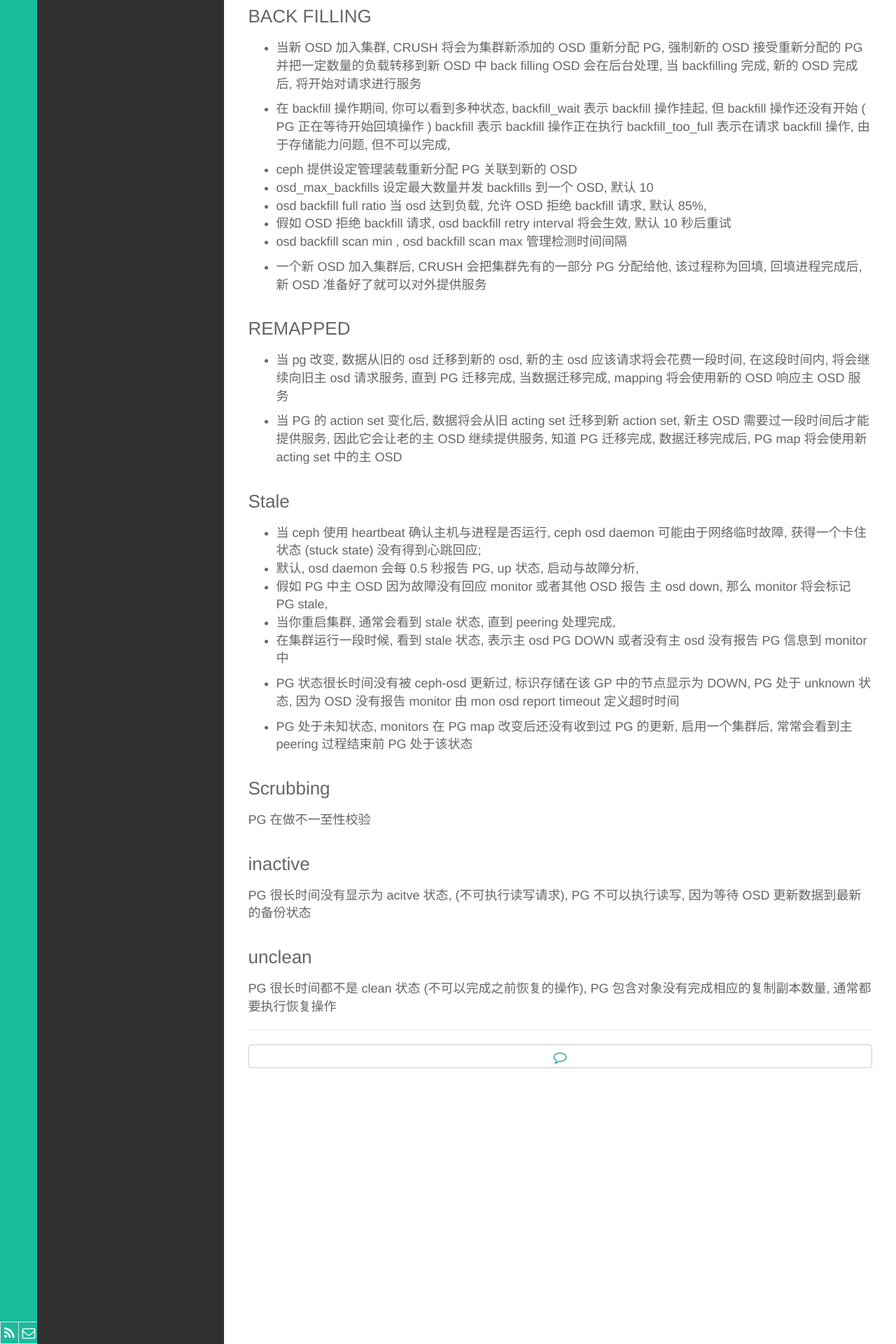
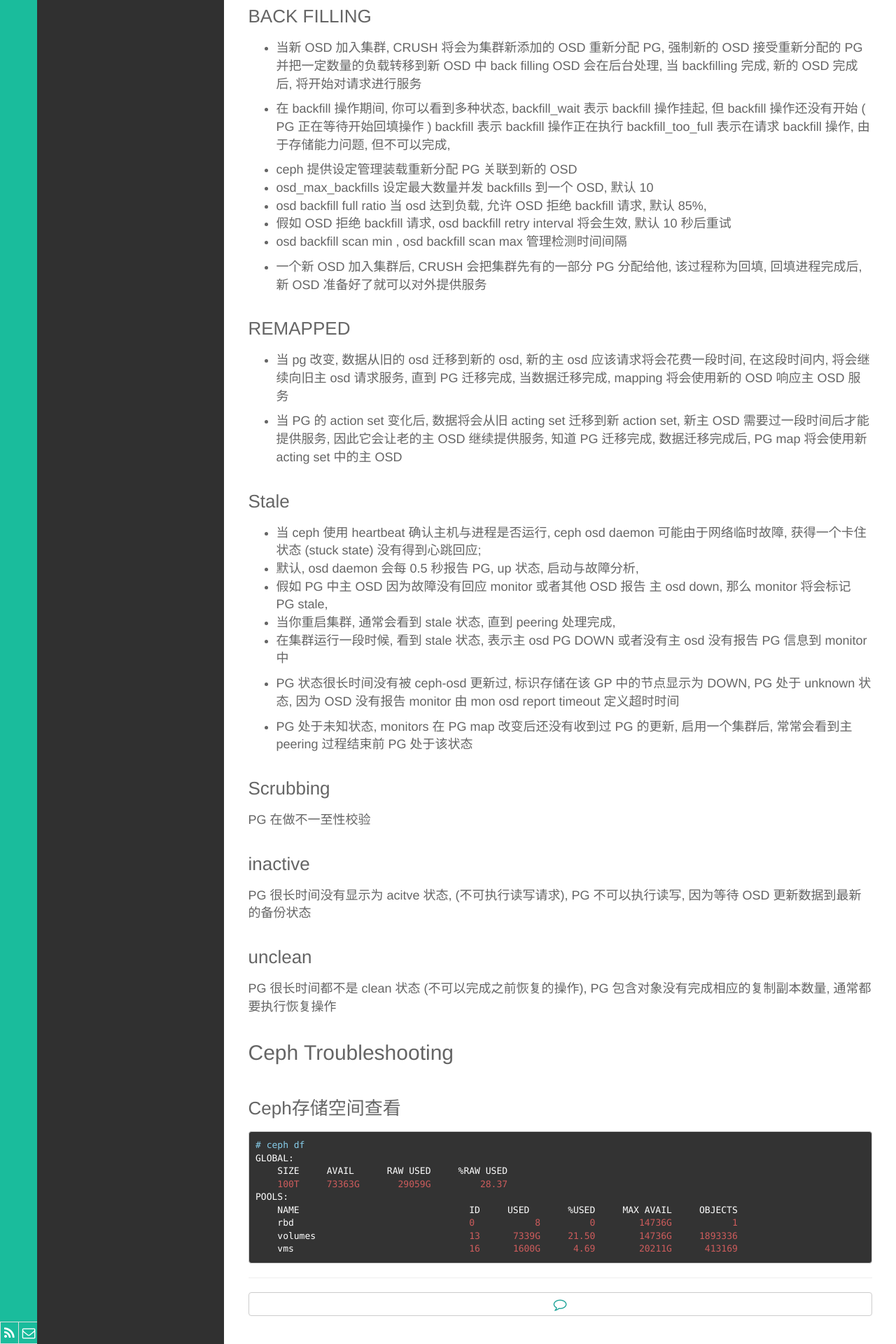
Before and after one commit to wenchma/wenchma.github.io, a Jekyll site: the page built from _posts/2016-10-17-ceph-deployment-and-automization.md, in a window 1280 px wide. Shown: the part 2546-4466 px from the top of the page at 70% size. Built offline with Jekyll 4.4.1, drawn with Linux system fonts in a browser that asks for light colours.

````diff
--- a/_posts/2016-10-17-ceph-deployment-and-automization.md
+++ b/_posts/2016-10-17-ceph-deployment-and-automization.md
@@ -146,3 +146,18 @@ PG 很长时间没有显示为 acitve 状态,  (不可执行读写请求), PG
 ### unclean
 
 PG 很长时间都不是 clean 状态 (不可以完成之前恢复的操作),  PG 包含对象没有完成相应的复制副本数量, 通常都要执行恢复操作
+
+## Ceph Troubleshooting
+
+### Ceph存储空间查看
+```
+# ceph df
+GLOBAL:
+    SIZE     AVAIL      RAW USED     %RAW USED
+    100T     73363G       29059G         28.37
+POOLS:
+    NAME                               ID     USED       %USED     MAX AVAIL     OBJECTS
+    rbd                                0           8         0        14736G           1
+    volumes                            13      7339G     21.50        14736G     1893336
+    vms                                16      1600G      4.69        20211G      413169
+```
````
Also changed, not shown: _posts/2018-10-10-superset-development.md (added, +141 -0 lines), img/superset-err.jpg (added).
